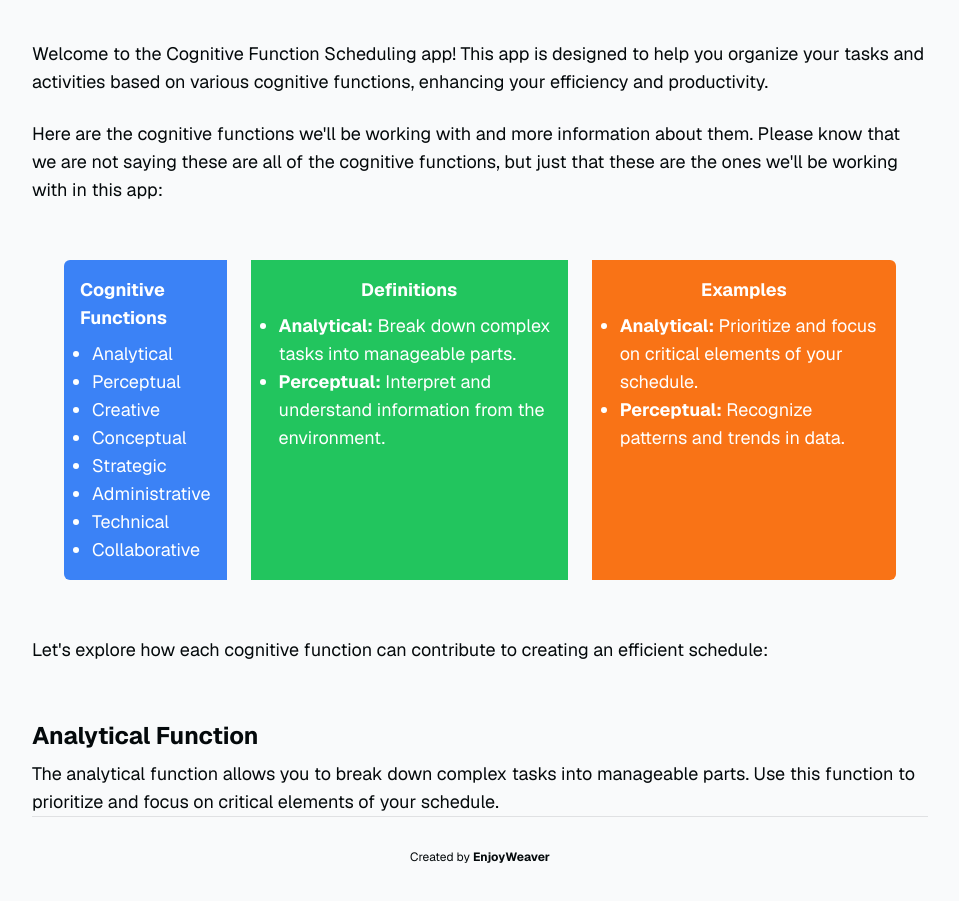
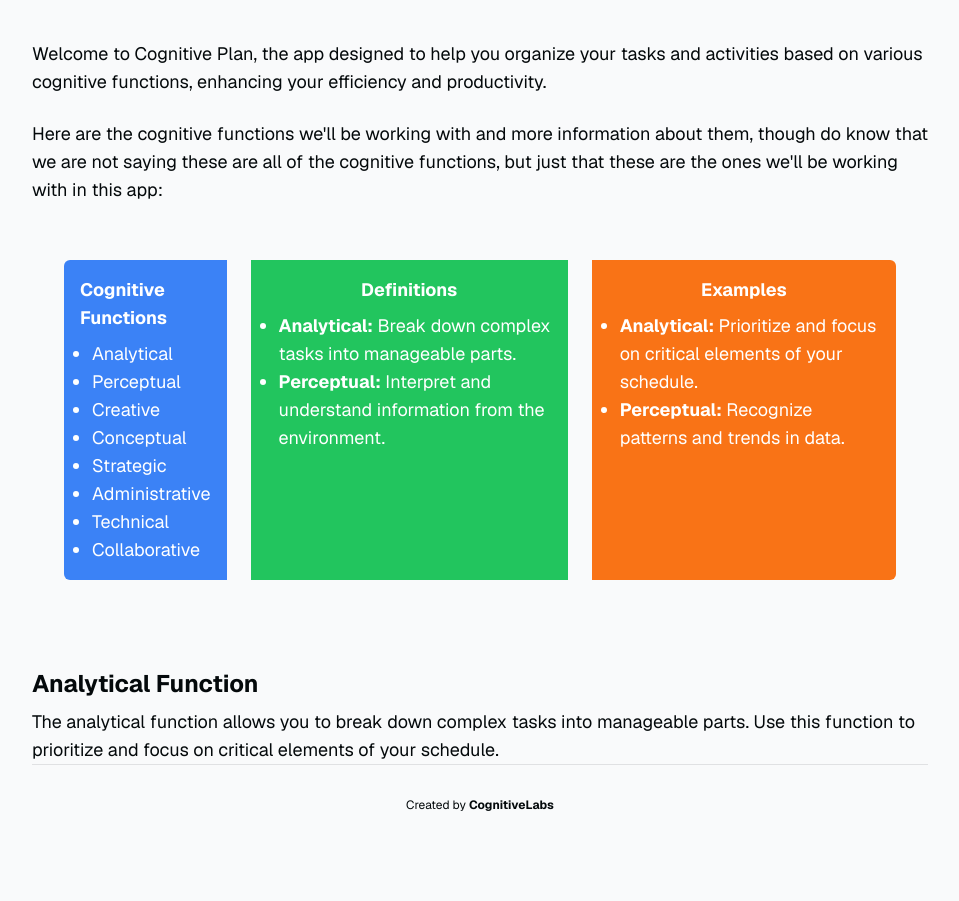
Before and after one commit to Enjoyweaver/CognitiveLabs, a Next.js app: page /cognitive in a window 1280 px wide. Shown: the part 153-1054 px from the top of the page, without its empty margins (160-1119 px from the left). After the commit the page ends 1006 px from the top, so only its background shows below. Built offline with nearby package versions, Linux system fonts and the light colour scheme.

Commit message:
text and name

```diff
--- a/app/cognitive/page.tsx
+++ b/app/cognitive/page.tsx
@@ -48,16 +48,16 @@ export default function Cognitive() {
         </h2>
 
         <p className="text-lg">
-          Welcome to the Cognitive Function Scheduling app! This app is designed
-          to help you organize your tasks and activities based on various
-          cognitive functions, enhancing your efficiency and productivity.
+          Welcome to Cognitive Plan, the app designed to help you organize your
+          tasks and activities based on various cognitive functions, enhancing
+          your efficiency and productivity.
         </p>
 
         <p className="text-lg">
           Here are the cognitive functions we'll be working with and more
-          information about them. Please know that we are not saying these are
-          all of the cognitive functions, but just that these are the ones we'll
-          be working with in this app:
+          information about them, though do know that we are not saying these
+          are all of the cognitive functions, but just that these are the ones
+          we'll be working with in this app:
         </p>
         <main className="flex-1 flex flex-col gap-6 max-w-4xl p-8">
           <div className="flex gap-6">
@@ -112,11 +112,6 @@ export default function Cognitive() {
           </div>
         </main>
 
-        <p className="text-lg">
-          Let's explore how each cognitive function can contribute to creating
-          an efficient schedule:
-        </p>
-
         <div className="mt-8">
           <h3 className="font-bold text-2xl mb-2">Analytical Function</h3>
           <p className="text-lg">
@@ -131,12 +126,12 @@ export default function Cognitive() {
         <p>
           Created by{" "}
           <a
-            href="https://enjoyweaver.vercel.app"
+            href="https://twitter.com/CognitivePlan"
             target="_blank"
             className="font-bold hover:underline"
             rel="noreferrer"
           >
-            EnjoyWeaver
+            CognitiveLabs
           </a>
         </p>
       </footer>
--- a/app/layout.tsx
+++ b/app/layout.tsx
@@ -7,7 +7,7 @@ const defaultUrl = process.env.VERCEL_URL
 
 export const metadata = {
   metadataBase: new URL(defaultUrl),
-  title: "Cognitive Plan",
+  title: "Cognitive Labs",
   description:
     "Schedule your time based on cognitive functions and your schedule",
 };
```
